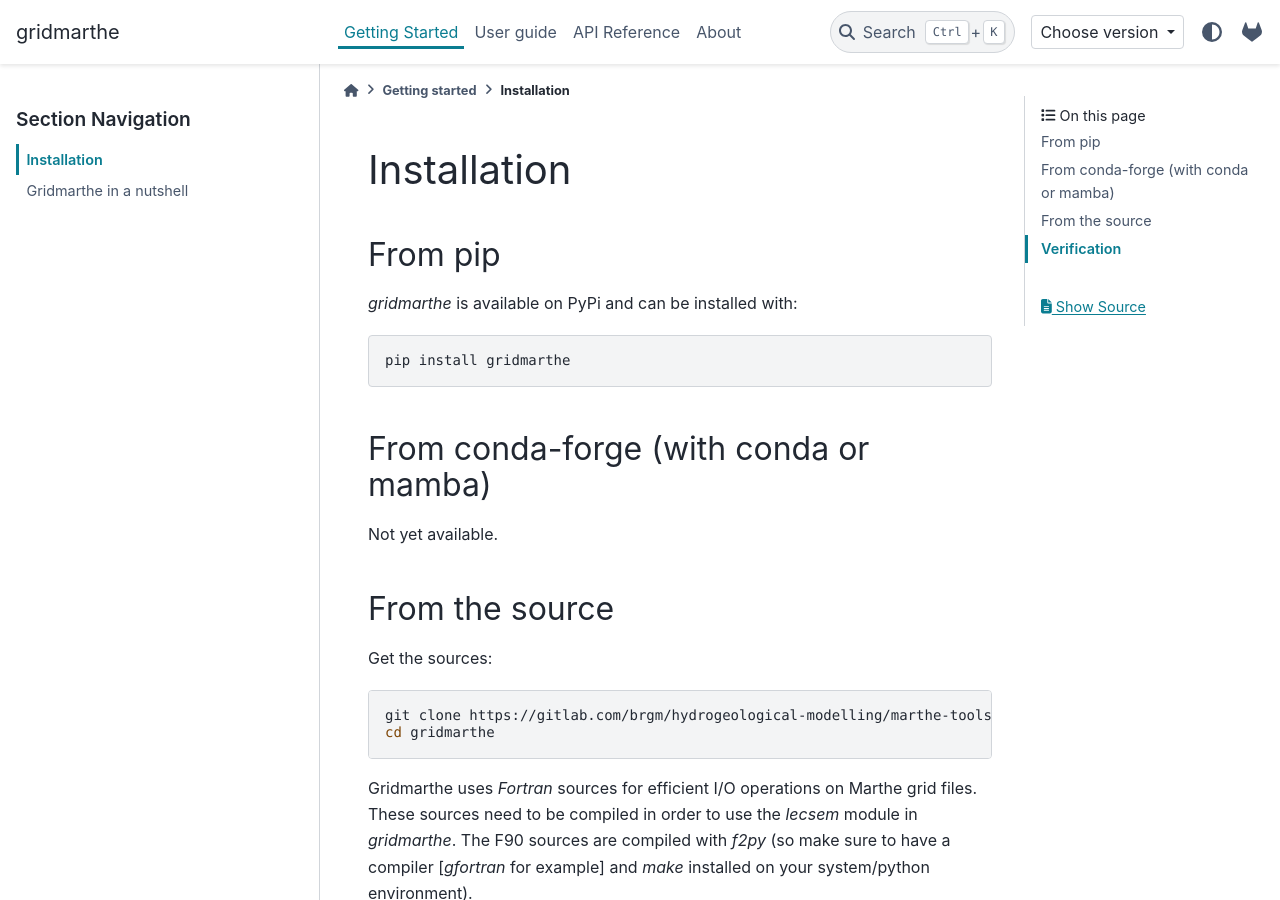
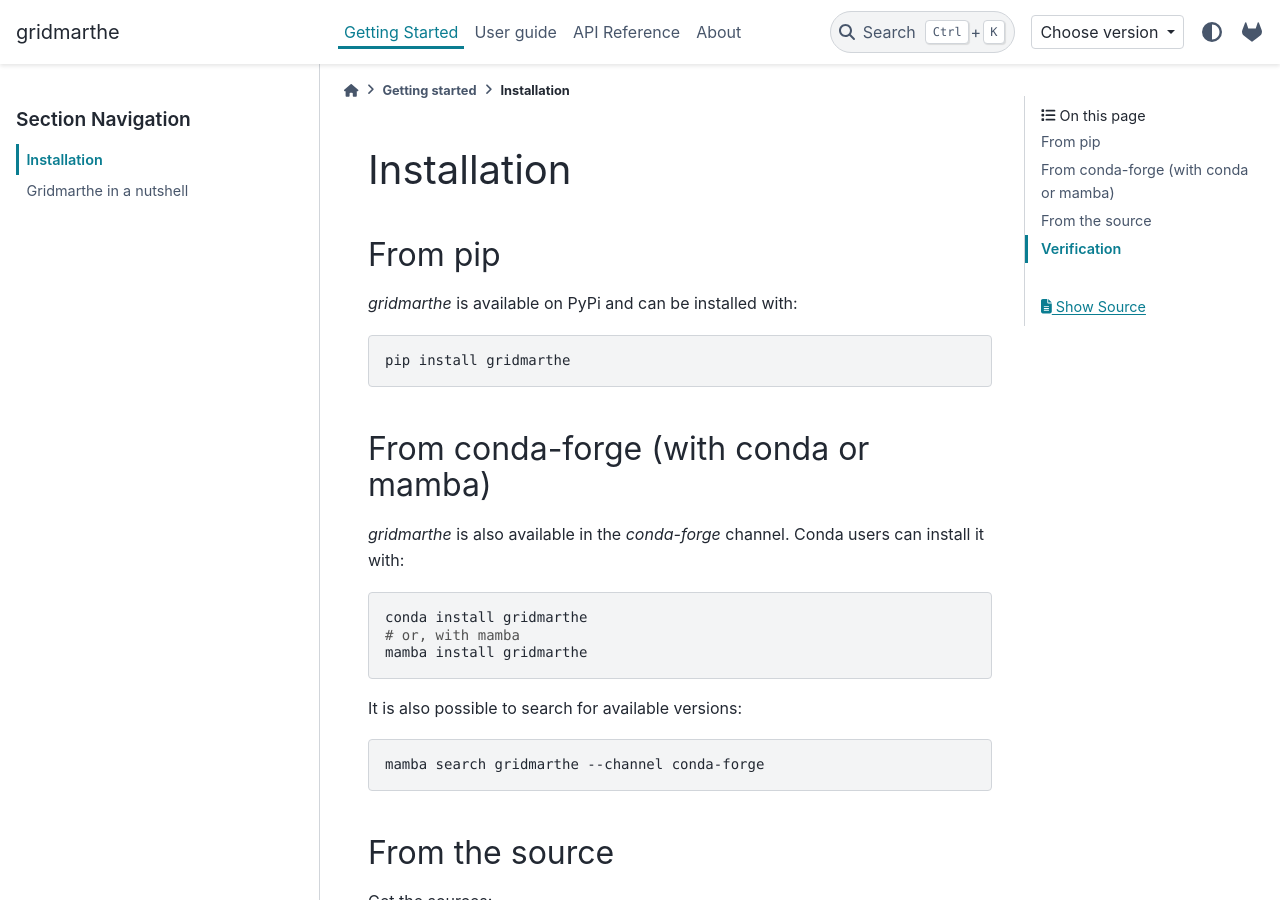
Before and after one commit to manlaya/gridmarthe, a Sphinx documentation site: the page built from docs/source/getting_started/install.rst, in a window 1280 px wide and 900 px high. Built offline with Sphinx 7.4.7 and the PyData theme 0.15.4, drawn with Linux system fonts in a browser that asks for light colours; comment, search, counter and statistics services are not loaded; the version number is read from the project's files by our own code.

Commit message:
doc: update readme/doc with conda install

```diff
--- a/docs/source/getting_started/install.rst
+++ b/docs/source/getting_started/install.rst
@@ -14,7 +14,20 @@
 From conda-forge (with conda or mamba)
 ~~~~~~~~~~~~~~~~~~~~~~~~~~~~~~~~~~~~~~
 
-Not yet available.
+`gridmarthe` is also available in the `conda-forge` channel. Conda users can install it with:
+
+.. code-block:: bash
+
+    conda install gridmarthe
+    # or, with mamba
+    mamba install gridmarthe
+
+It is also possible to search for available versions:
+
+.. code-block:: bash
+
+    mamba search gridmarthe --channel conda-forge
+
 
 
 From the source
```
Also changed, not shown: README.md (+16 -1 lines), pyproject.toml (+9 -3 lines), .gitlab-ci.yml (deleted), 2 other files.
